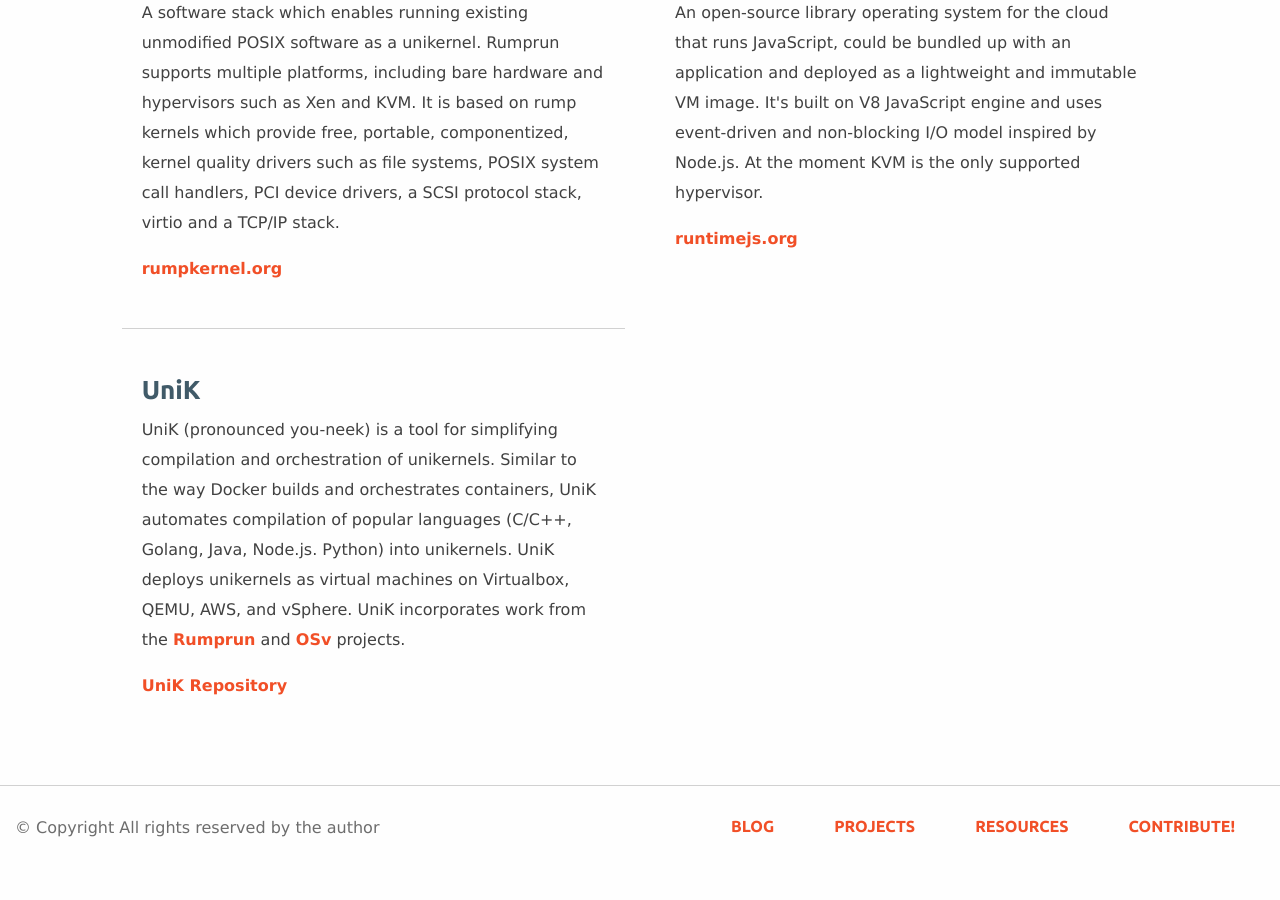
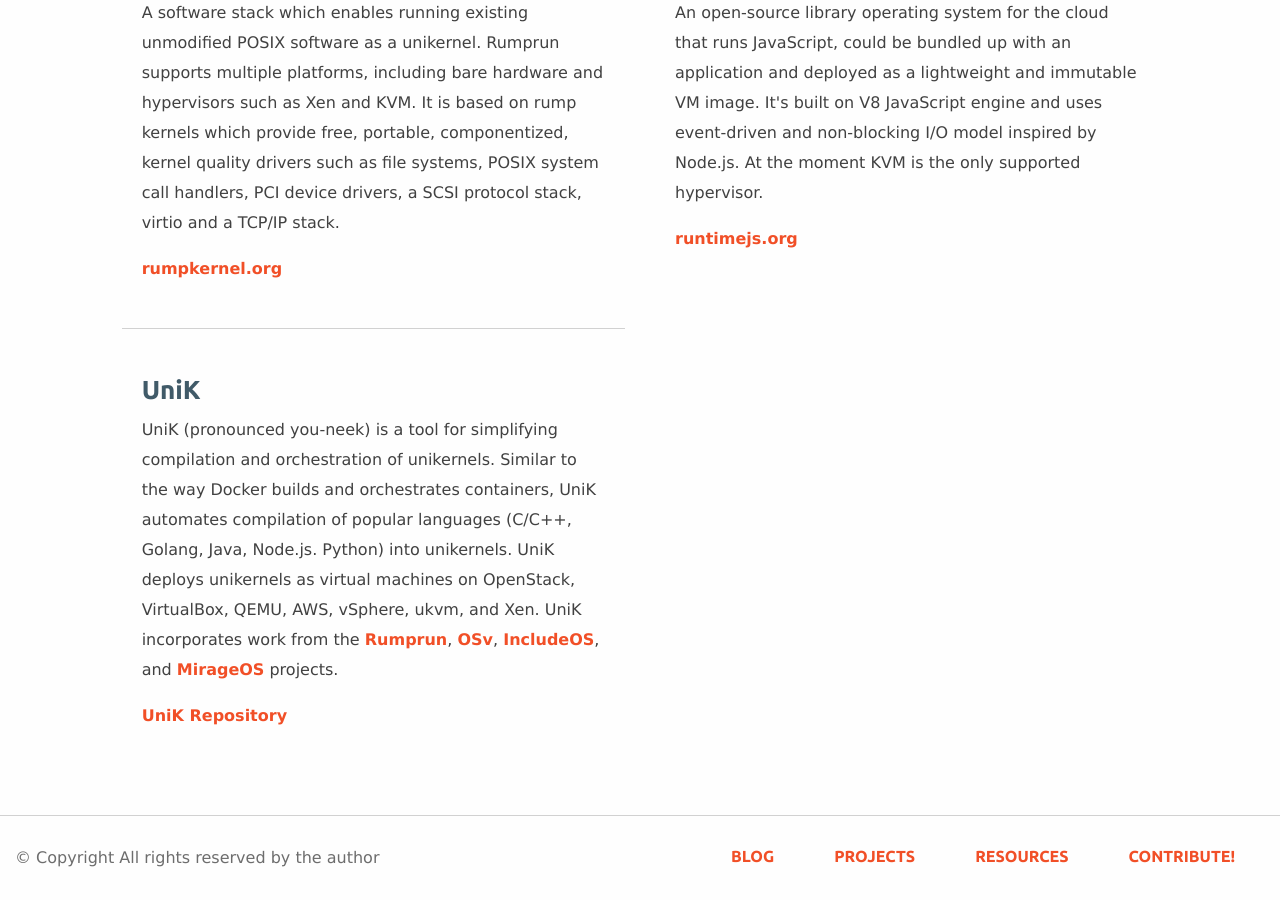
Before and after one commit to Unikernel-Systems/unikernel.org, a Jekyll site: the page built from projects/index.html, in a window 1280 px wide and 900 px high, scrolled down 2458 px. Built offline with Jekyll 4.4.1, drawn with Linux system fonts in a browser that asks for light colours; before the commit the page ends 3328 px from its top, so only the background shows below that.

Commit message:
update UniK blurb

```diff
--- a/projects/index.html
+++ b/projects/index.html
@@ -128,7 +128,7 @@
       		<div class="medium-6 columns">
       			<article class="item">
       			<h3>UniK</h3>
-      			<p>UniK (pronounced you-neek) is a tool for simplifying compilation and orchestration of unikernels. Similar to the way Docker builds and orchestrates containers, UniK automates compilation of popular languages (C/C++, Golang, Java, Node.js. Python) into unikernels. UniK deploys unikernels as  virtual machines on Virtualbox, QEMU, AWS, and vSphere. UniK incorporates work from the <a target="_blank" href="http://rumpkernel.org">Rumprun</a> and <a target="_blank" href="http://osv.io">OSv</a> projects.</p>
+      			<p>UniK (pronounced you-neek) is a tool for simplifying compilation and orchestration of unikernels. Similar to the way Docker builds and orchestrates containers, UniK automates compilation of popular languages (C/C++, Golang, Java, Node.js. Python) into unikernels. UniK deploys unikernels as virtual machines on OpenStack, VirtualBox, QEMU, AWS, vSphere, ukvm, and Xen. UniK incorporates work from the <a target="_blank" href="http://rumpkernel.org">Rumprun</a>, <a target="_blank" href="http://osv.io">OSv</a>, <a target="_blank" href="http://www.includeos.org">IncludeOS</a>, and <a target="_blank" href="https://mirage.io">MirageOS</a> projects.</p>
       			<p><a target="_blank" href="https://github.com/emc-advanced-dev/unik">UniK Repository</a></p>
       		  </article>
       		</div>
```
